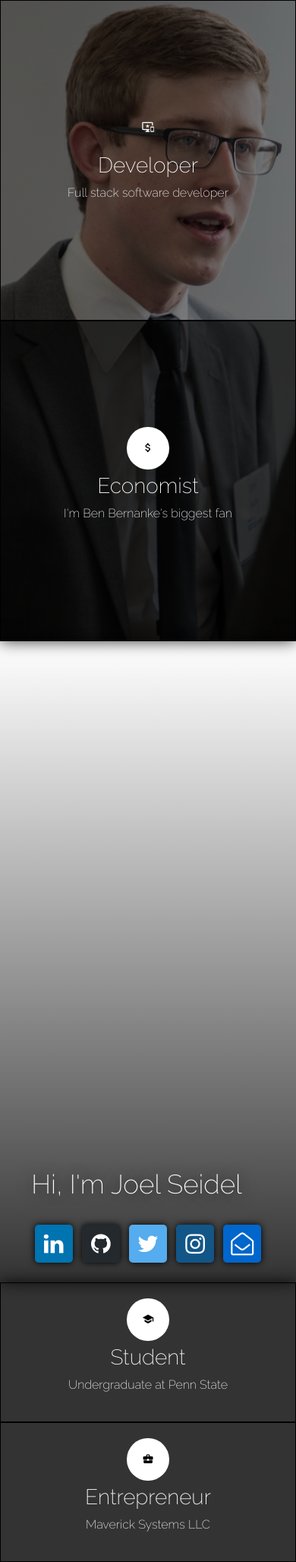
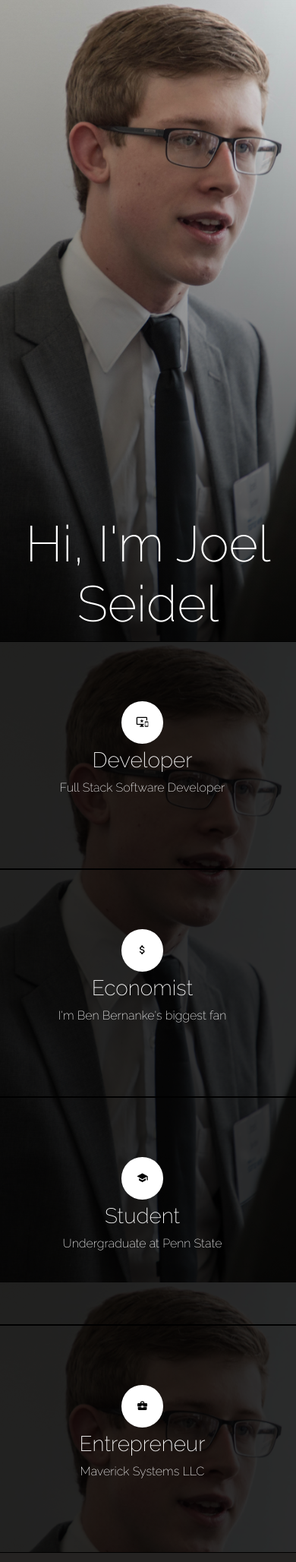
Before and after one commit to joeldseidel/joeldseidel.github.io, a PHP site: page / in a window 390 px wide. Shown: the whole page at 76% size. Run offline with PHP 8.4, Linux system fonts and the light colour scheme.

Commit message:
initial mobile site features

```diff
--- a/index.html
+++ b/index.html
@@ -12,7 +12,7 @@
     <script src="./script/index-script.js"></script>
 </head>
 <body>
-    <div class="container-fluid h-100" id="index-container">
+    <div class="container-fluid h-100 p-0" id="index-container">
         <div id="desktop-disp" class="row h-100">
             <div class="col-lg-3 h-100 index-column">
                 <div class="row title-container">
@@ -73,6 +73,45 @@
                 </div>
             </div>
         </div>
+        <div id="mobile-disp" class="row h-100 w-100 m-0">
+            <div class="row">
+                <div class="row w-100 m-0 justify-content-center align-items-center">
+                    <div class="container-fluid w-100" id="mobile-name-disp">
+                        <h1>Hi, I'm Joel Seidel</h1>
+                    </div>
+                </div>
+            </div>
+            <div class="row">
+                <div class="container-fluid d-flex w-100 mobile-title-container">
+                    <div class="row w-100 justify-content-center align-self-center">
+                        <i class="material-icons title-icon">important_devices</i>
+                        <h3 class="w-100">Developer</h3>
+                        <p>Full Stack Software Developer</p>
+                    </div>
+                </div>
+                <div class="container-fluid d-flex mobile-title-container">
+                    <div class="row w-100 justify-content-center align-self-center">
+                        <i class="material-icons title-icon">attach_money</i>
+                        <h3 class="w-100">Economist</h3>
+                        <p>I'm Ben Bernanke's biggest fan</p>
+                    </div>
+                </div>
+                <div class="container-fluid d-flex mobile-title-container">
+                    <div class="row w-100 justify-content-center align-self-center">
+                        <i class="material-icons title-icon">school</i>
+                        <h3 class="w-100">Student</h3>
+                        <p>Undergraduate at Penn State</p>
+                    </div>
+                </div>
+                <div class="container-fluid d-flex mobile-title-container">
+                    <div class="row w-100 justify-content-center align-self-center">
+                        <i class="material-icons title-icon">business_center</i>
+                        <h3 class="w-100">Entrepreneur</h3>
+                        <p>Maverick Systems LLC</p>
+                    </div>
+                </div>
+            </div>
+        </div>
     </div>
 </body>
 </html>
--- a/style/index-style.css
+++ b/style/index-style.css
@@ -1,14 +1,9 @@
 @import url('https://fonts.googleapis.com/css?family=Raleway:200');
-html{
-	height:100%;
-}
 body {
-	background-image: url("../img/index-background.jpg");
-	background-position: center;
-	background-repeat: no-repeat;
+	background: url("../img/index-background.jpg") no-repeat center;
 	background-size: cover;
 	font-family: "Segoe UI", Frutiger, "Frutiger Linotype", "Dejavu Sans", "Helvetica Neue", Arial, sans-serif;
-	height: 100%;
+	height: 100vh;
 	overflow: hidden;
 }
 
@@ -49,34 +44,26 @@ body {
 	border: 1px solid black;
 	background: rgba(0,0,0,0.8);
     transition: all .1s ease-in;
+	color:white;
 }
 
 .title-container:hover{
 	background: rgba(0,0,0,0.5);
 	cursor:pointer;
 }
-
-.title-container:hover i{
-	background: transparent;
-	color: white;
-}
-
-.title-container h3, p{
-	color: white;
-}
-
-.title-container i{
+.title-icon{
+	font-size: 4vw !important;
+	padding: 20px;
+	border-radius: 50%;
+	margin-bottom: 5px;
 	transition: all .2s ease-in;
-	background: white;
+	background-color: white;
 	color: black;
 }
 
-.title-icon{
-	font-size: 4vw !important;
-	padding: 20px;
-	background-color: white;
-	border-radius: 50%;
-	margin-bottom: 5px;
+.title-container:hover .title-icon{
+	background: transparent;
+	color:white;
 }
 
 #social-media{
@@ -143,3 +130,63 @@ body {
 	background-color: white;
 	color: #0066cc;
 }
+
+@media only screen and (max-width: 991px){
+	body{
+		overflow: scroll;
+		background: url("../img/index-background.jpg") no-repeat top center fixed;
+		background-size: cover;
+		overflow-x: hidden;
+	}
+	#mobile-disp{
+		display: flex;
+	}
+	#desktop-disp{
+		display: none;
+	}
+}
+@media only screen and (min-width: 992px){
+	#mobile-disp{
+		display: none
+	}
+	#desktop-disp{
+		display: flex;
+	}
+}
+
+#mobile-disp{
+	width: 100vw;
+	background-image: linear-gradient(to bottom, rgba(0,0,0,0), rgba(0,0,0,0.8))
+}
+
+.mobile-title-container{
+	height: 300px;
+	display:block;
+	padding-top: 20px;
+	padding-bottom: 20px;
+	text-align: center;
+	padding-right: 0;
+	font-family: 'Raleway', sans-serif;
+	border: 1px solid black;
+	background: rgba(0,0,0,0.8);
+	transition: all .1s ease-in;
+	color:white;
+	margin: 0;
+}
+
+#mobile-name-disp{
+	font-family: 'Raleway', sans-serif;
+	color: white;
+	font-size: 10vw;
+	height: 100vh;
+	display: block;
+	padding: 10px;
+}
+
+#mobile-name-disp h1 {
+	font-size: 17vw;
+	text-align: center;
+	position: absolute;
+	bottom: 0;
+	left:0;
+}
```
